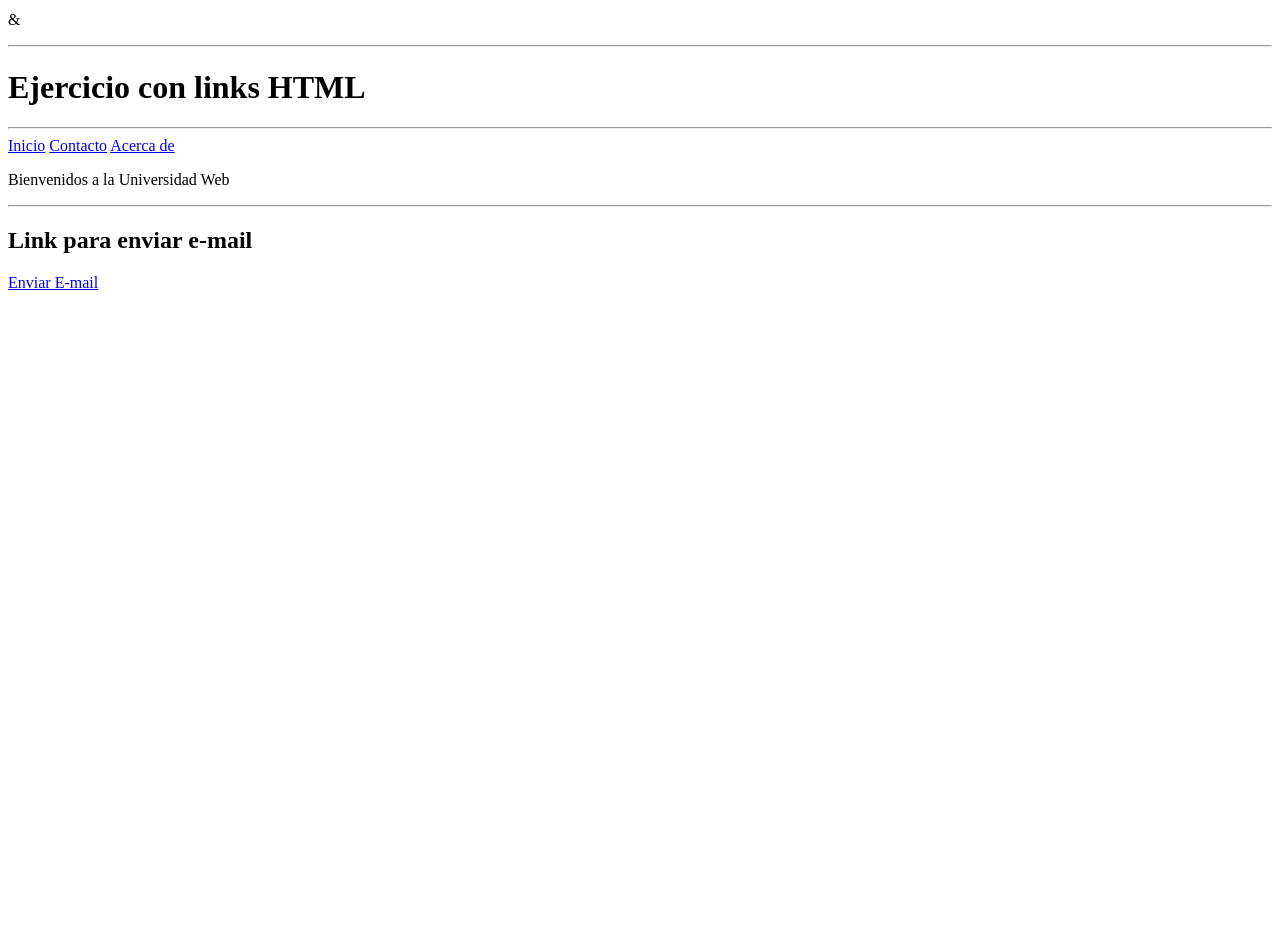
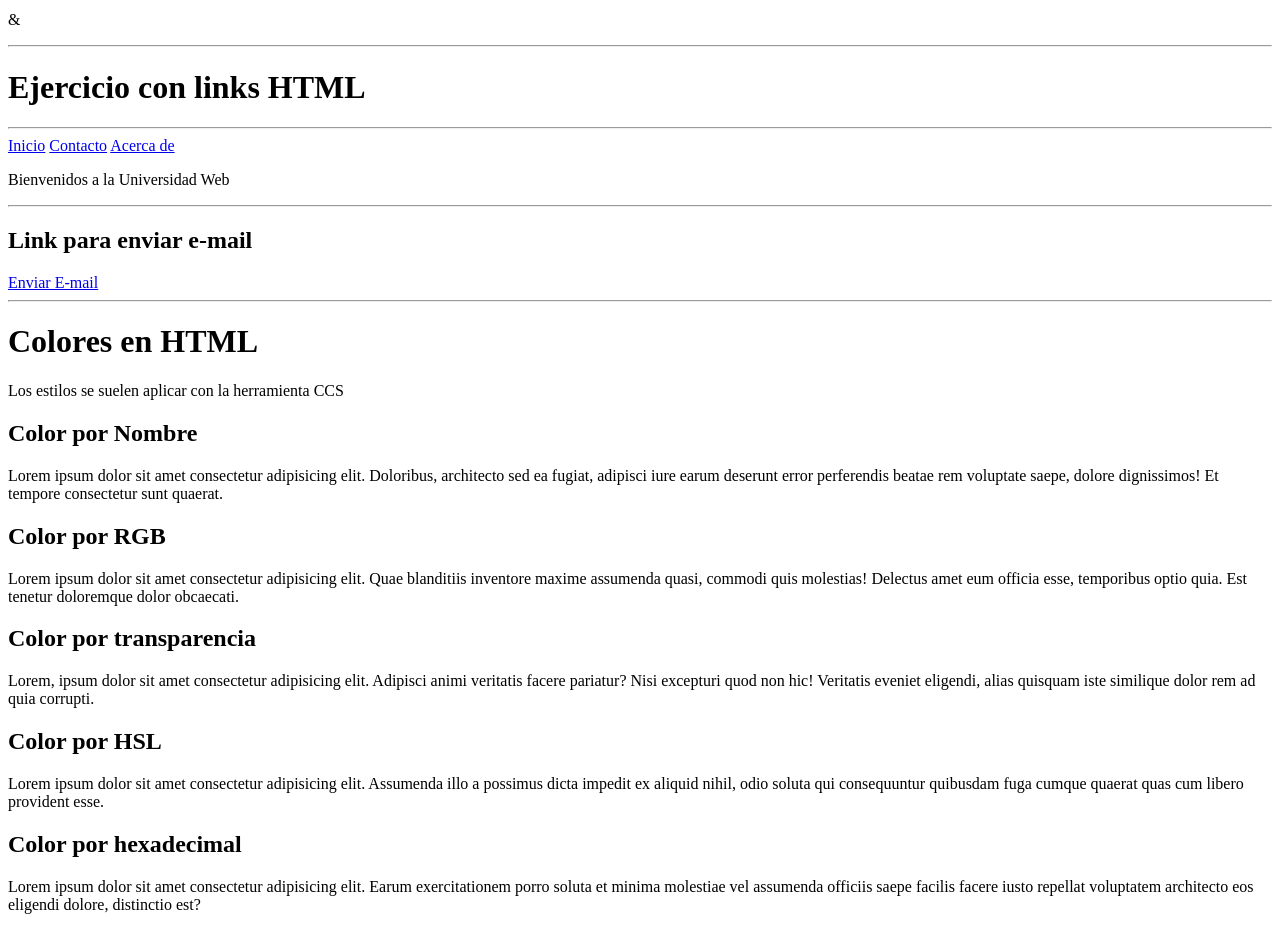
Before and after one commit to albertoZR/web-bootcamp, a plain HTML site: page index.html in a window 1280 px wide. Shown: the part 1680-2610 px from the top of the page. Before the commit the page ends 1980 px from the top, so only its background shows below. Drawn offline with Linux system fonts and the light colour scheme.

Commit message:
Se soluciono el error de cerrar mal un parrafo en la linea 108 y se vieron colores en HTML con CSS

```diff
--- a/index.html
+++ b/index.html
@@ -122,36 +122,80 @@
         voluptatibus, distinctio odio officiis officia, recusandae asperiores,
         quibusdam illo fugit placeat. Magnam!
       </ins>
-      <p>Texto con subindice</p>
     </p>
-    <P>H<sub>2</sub>O</P>
+
+    <p>Texto con subindice</p>
+    <p>H<sub>2</sub>O</p>
     <p>Texto con Superindice</p>
     <p>4<sup>2</sup></p>
     <p><code>Texto con codigo</code></p>
     <p>
-        <code>
-            src="/img/javascript.png"<br>
-            alt="JavaScript"<br>
-            width="100px"<br>
-            title="JavaScript"<br>
-        </code>
+      <code>
+        src="/img/javascript.png"<br />
+        alt="JavaScript"<br />
+        width="100px"<br />
+        title="JavaScript"<br />
+      </code>
     </p>
 
-    <hr>
+    <hr />
 
     <h1>Simbolos en HTML</h1>
     <p>&</p>
 
-    <hr>
+    <hr />
 
     <h1>Ejercicio con links HTML</h1>
-    <hr>
+    <hr />
     <a href="/index.html">Inicio</a>
     <a href="/contacto.html">Contacto</a>
     <a href="/acerca-de.html">Acerca de</a>
     <p>Bienvenidos a la Universidad Web</p>
-    <hr>
+    <hr />
     <h2>Link para enviar e-mail</h2>
-    <a href="mailto:albertozavaleta7600@gmail.com?subject=Contacto&body=prueba-email">Enviar E-mail</a>
+    <a
+      href="mailto:albertozavaleta7600@gmail.com?subject=Contacto&body=prueba-email"
+      >Enviar E-mail</a
+    >
+
+    <hr />
+
+    <h1>Colores en HTML</h1>
+    <!--Podemos utilizar HTML color code-->
+
+    <p>Los estilos se suelen aplicar con la herramienta CCS</p>
+    <h2>Color por Nombre</h2>
+    <p>
+      Lorem ipsum dolor sit amet consectetur adipisicing elit. Doloribus,
+      architecto sed ea fugiat, adipisci iure earum deserunt error perferendis
+      beatae rem voluptate saepe, dolore dignissimos! Et tempore consectetur
+      sunt quaerat.
+    </p>
+    <h2>Color por RGB</h2>
+    <p>
+      Lorem ipsum dolor sit amet consectetur adipisicing elit. Quae blanditiis
+      inventore maxime assumenda quasi, commodi quis molestias! Delectus amet
+      eum officia esse, temporibus optio quia. Est tenetur doloremque dolor
+      obcaecati.
+    </p>
+    <h2>Color por transparencia</h2>
+    <p>
+      Lorem, ipsum dolor sit amet consectetur adipisicing elit. Adipisci animi
+      veritatis facere pariatur? Nisi excepturi quod non hic! Veritatis eveniet
+      eligendi, alias quisquam iste similique dolor rem ad quia corrupti.
+    </p>
+    <h2>Color por HSL</h2>
+    <p>
+      Lorem ipsum dolor sit amet consectetur adipisicing elit. Assumenda illo a
+      possimus dicta impedit ex aliquid nihil, odio soluta qui consequuntur
+      quibusdam fuga cumque quaerat quas cum libero provident esse.
+    </p>
+    <h2>Color por hexadecimal</h2>
+    <p>
+      Lorem ipsum dolor sit amet consectetur adipisicing elit. Earum
+      exercitationem porro soluta et minima molestiae vel assumenda officiis
+      saepe facilis facere iusto repellat voluptatem architecto eos eligendi
+      dolore, distinctio est?
+    </p>
   </body>
 </html>
```
Also changed, not shown: acerca-de.html (+1 -1 lines).
